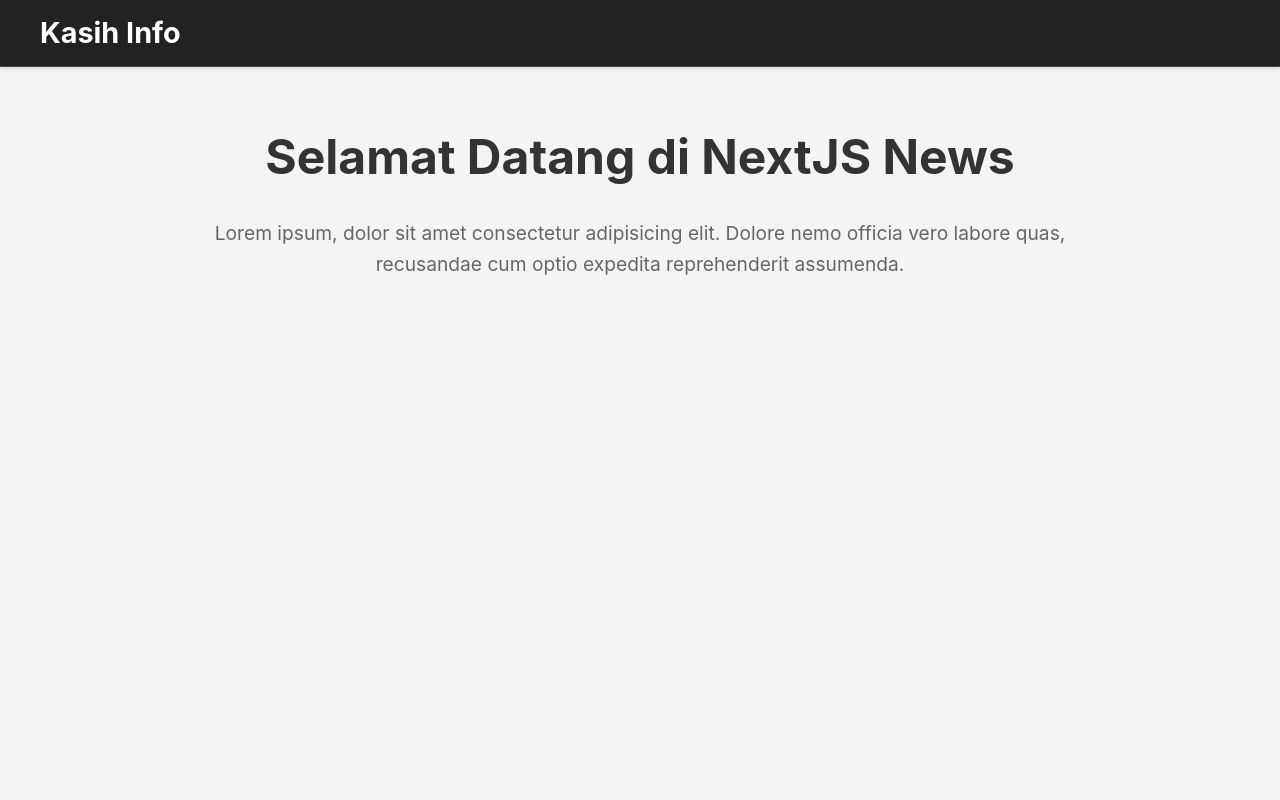
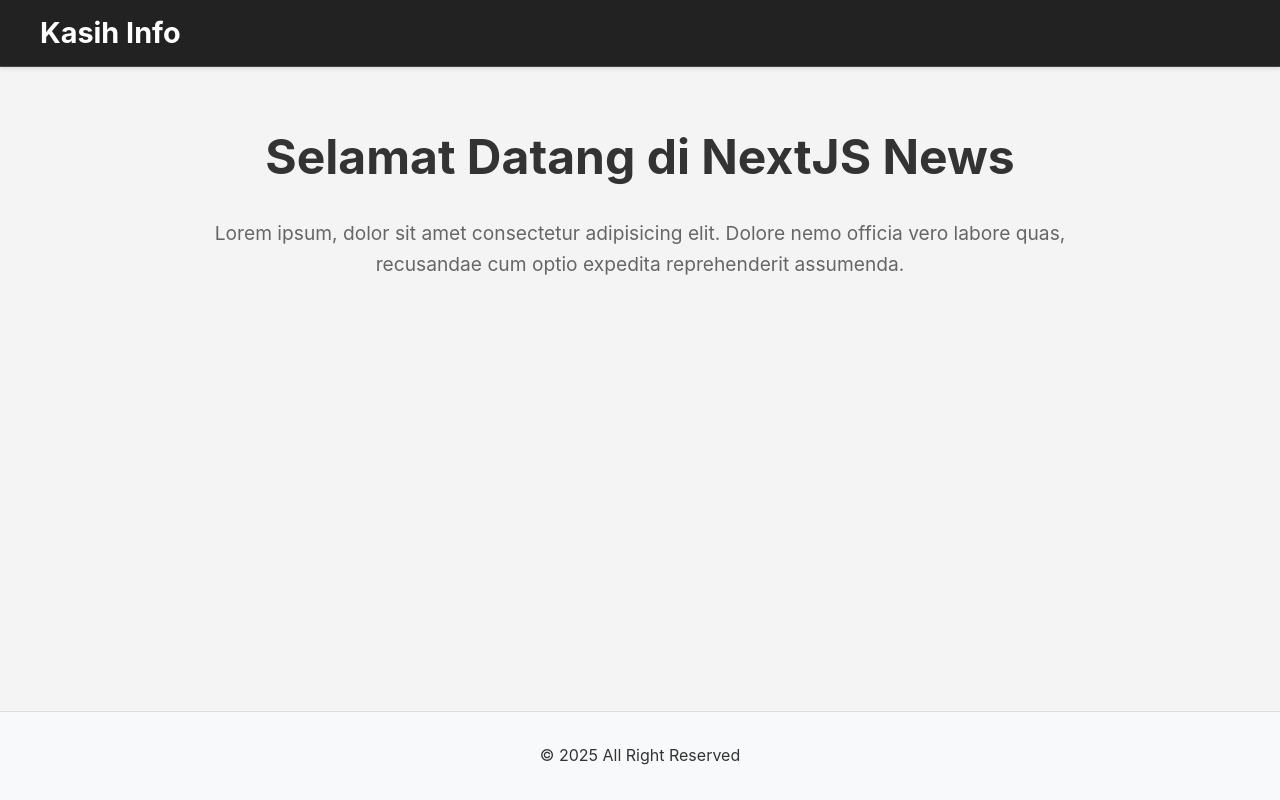
Before and after one commit to pendragonnn/learn-next-simple-news-website, a Next.js app: page / in a window 1280 px wide. Built offline with nearby package versions, Linux system fonts and the light colour scheme.

Commit message:
feat: menambahkan komponen footer

```diff
--- a/src/app/layout.tsx
+++ b/src/app/layout.tsx
@@ -15,6 +15,7 @@
 metode pemanggilan komponen dengan absolute import memanfaatkan @ sebagai alias dari folder src agar tidak perlu lagi menggunakan relative path yang kadang membingungkan dan membuat kode menjadi panjang
 */
 import Header from "@/components/Header"
+import Footer from "@/components/Footer"
 
 const geistSans = Geist({
   variable: "--font-geist-sans",
@@ -47,6 +48,7 @@
       >
         <Header />
         <main>{children}</main>
+        <Footer />
       </body>
     </html>
   );
--- /dev/null
+++ b/src/components/Footer.jsx
@@ -0,0 +1,9 @@
+const Footer = () => {
+  return (
+    <footer className="footer">
+      <p>&copy; 2025 All Right Reserved</p>
+    </footer>
+  )
+}
+
+export default Footer
```
